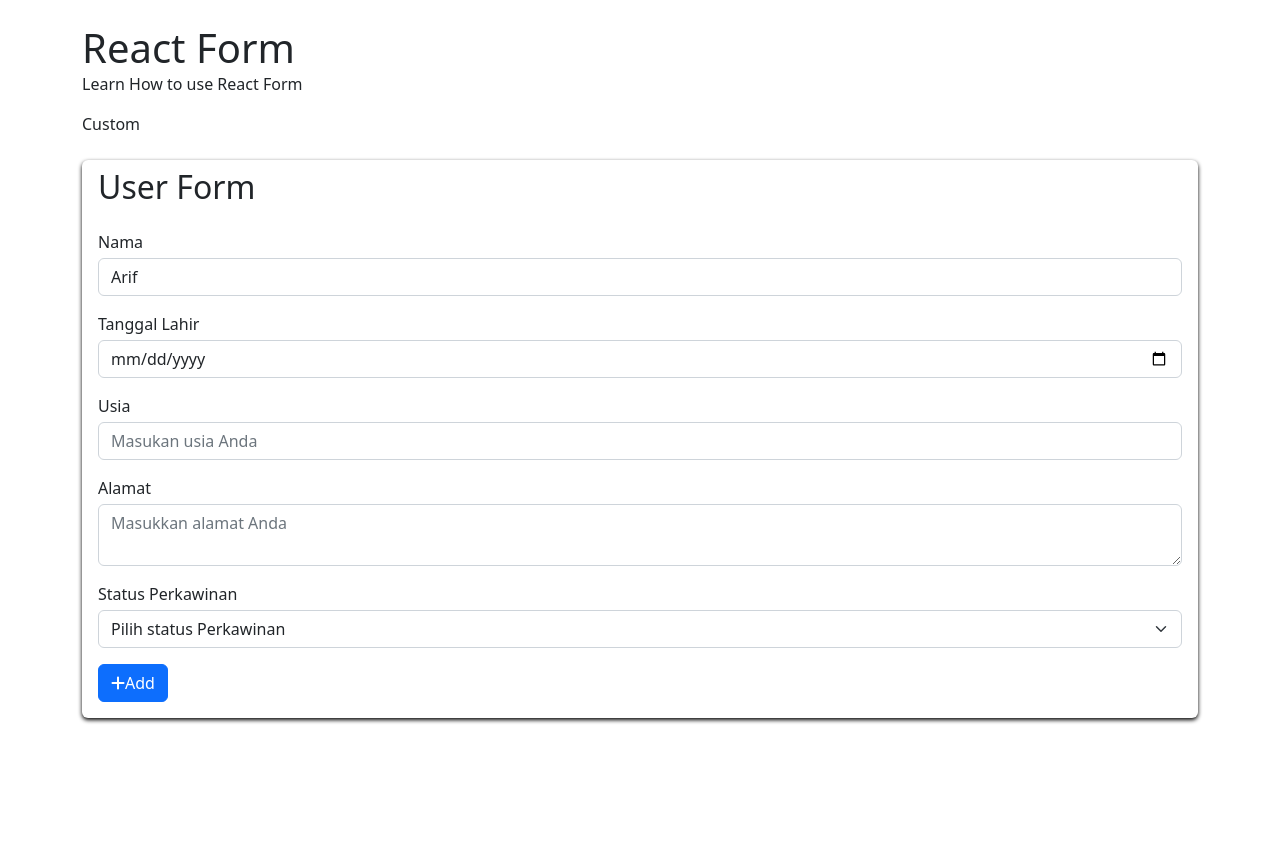
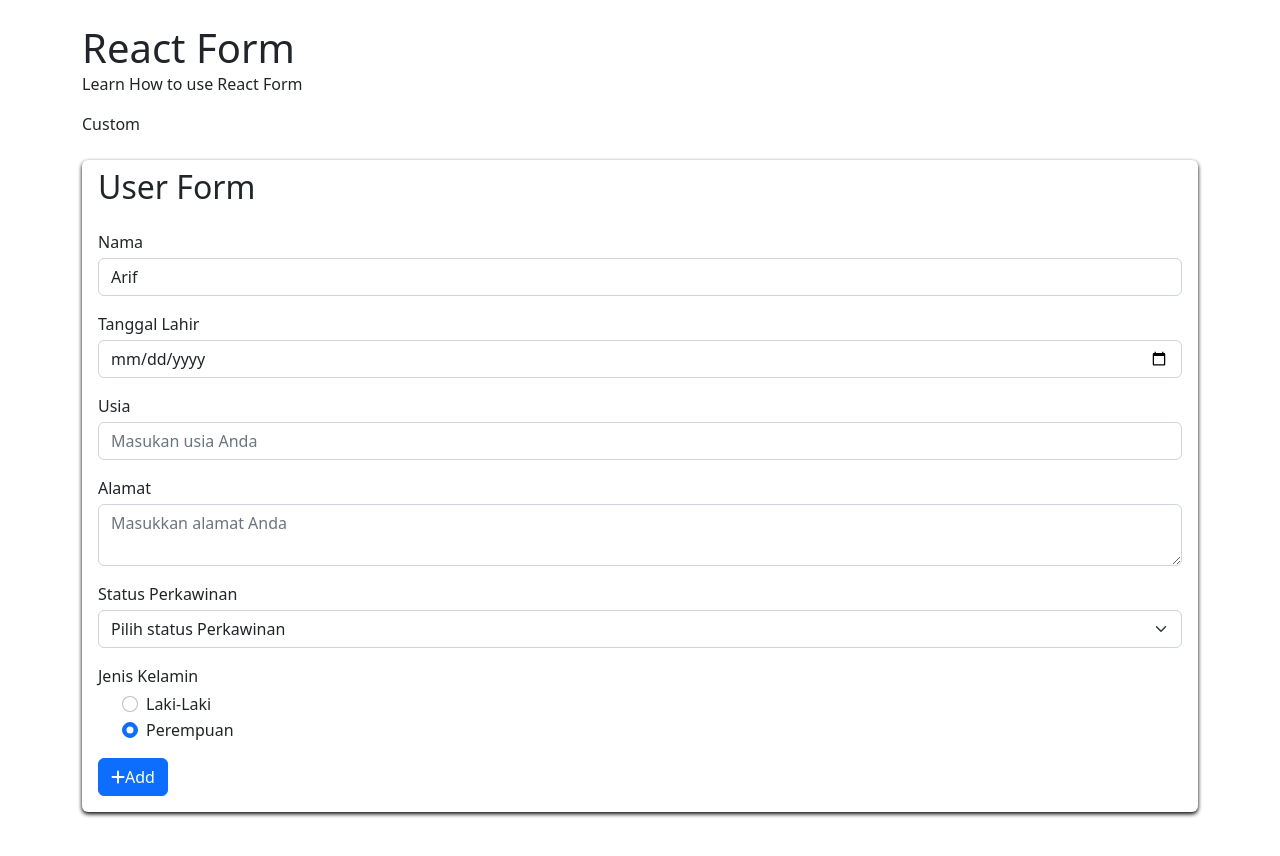
Before and after one commit to afikrico/rxid-form, a React (Create React App) app: page / in a window 1280 px wide. Shown: the top 856 px of the page. Before the commit the page ends 800 px from the top, so only its background shows below. Built offline with nearby package versions, Linux system fonts and the light colour scheme.

Commit message:
menambahkan form radio pada react.

```diff
--- a/src/App.tsx
+++ b/src/App.tsx
@@ -2,20 +2,22 @@ import logo from "./logo.svg";
 import "./App.scss";
 import { useState } from "react";
 import CustomComponent from "./shared/components/Custom";
-import { StatusPerkawinanModel } from "./shared/models";
+import { JenisKelamin, StatusPerkawinanModel } from "./shared/models";
 
 function App() {
   const [state, setState] = useState({
     name: "Arif",
     age: 21,
+    gender: 2,
     statusPerkawinanOptions: StatusPerkawinanModel.createList(),
+    jenisKelaminOptions: JenisKelamin.createList(),
   });
   const submitHandler = (e: any) => {
     e.preventDefault();
     const formData = new FormData(e.target);
     console.log("Nama ", formData.get("name"));
     // const {dto} = Object.fromEntries(formData.entries())
-    const { maritalStatus, ...dto }: { [key: string]: any } =
+    const { maritalStatus, jenisKelamin, ...dto }: { [key: string]: any } =
       Object.fromEntries(formData.entries()) || {};
     console.log("dto ", dto);
     console.log("dto ", dto.marital);
@@ -27,7 +29,8 @@ function App() {
     dto.maritalStatus = StatusPerkawinanModel.getById(
       dto.marital ? +dto.marital : null
     );
-    console.log('dto ',dto)
+    dto.jenisKelamin = JenisKelamin.getById(dto.gender ? +dto.gender : null);
+    console.log("dto ", dto);
   };
 
   const onChangeHandler = (e: any) => {
@@ -97,11 +100,7 @@ function App() {
               <label className="mb-1" htmlFor="marital">
                 Status Perkawinan
               </label>
-              <select
-                className="form-select"
-                name="marital"
-                placeholder="Masukan usia Anda"
-              >
+              <select className="form-select" name="marital">
                 <option value="">Pilih status Perkawinan</option>
                 {state.statusPerkawinanOptions.map((statusPerkawinan) => (
                   <option value={statusPerkawinan.id} key={statusPerkawinan.id}>
@@ -110,6 +109,39 @@ function App() {
                 ))}
               </select>
             </div>
+
+            <div className="mb-3">
+              <label className="mb-1" htmlFor="gender">
+                Jenis Kelamin
+              </label>
+              <div className="form-check">
+                {state.jenisKelaminOptions.map((jenisKelamin) => (
+                  <div className="form-check" key={jenisKelamin.id}>
+                    <input
+                      type="radio"
+                      className="form-check-input"
+                      name="gender"
+                      id={"gender" + jenisKelamin.id}
+                      value={jenisKelamin.id}
+                      checked={jenisKelamin.id === state.gender}
+                      onChange={(e) =>
+                        setState((state) => ({
+                          ...state,
+                          gender: +e.target.value,
+                        }))
+                      }
+                    />
+                    <label
+                      className="form-check-label"
+                      htmlFor={"gender" + jenisKelamin.id}
+                    >
+                      {jenisKelamin.name}
+                    </label>
+                  </div>
+                ))}
+              </div>
+            </div>
+
             <button className="btn btn-primary">
               <em className="fas fa-plus"></em>Add
             </button>
--- a/src/shared/models/index.tsx
+++ b/src/shared/models/index.tsx
@@ -1 +1,2 @@
 export * from './statusPerkawinan'
+export * from './jenisKelamin'
--- /dev/null
+++ b/src/shared/models/jenisKelamin.tsx
@@ -0,0 +1,30 @@
+export class JenisKelamin {
+    private static instances: Array<JenisKelamin
+>;
+    constructor(public id: number, public name: string) {}
+
+    public static getById(id: number | null): JenisKelamin
+ | null {
+      if (!id) return null;
+      if (!this.instances) this.createList();
+      return this.instances.filter(
+        (jenisKelamin) => jenisKelamin.id === id
+      )[0];
+    }
+
+    public static createList(): Array<JenisKelamin
+> {
+      if (this.instances) return this.instances;
+      const JenisKelaminList = [
+        "Laki-Laki",
+        "Perempuan"
+      ];
+      this.instances = JenisKelaminList.map(
+        (jenisKelamin, index) =>
+          new JenisKelamin
+        (index + 1, jenisKelamin)
+      );
+
+      return this.instances;
+    }
+  }
```
